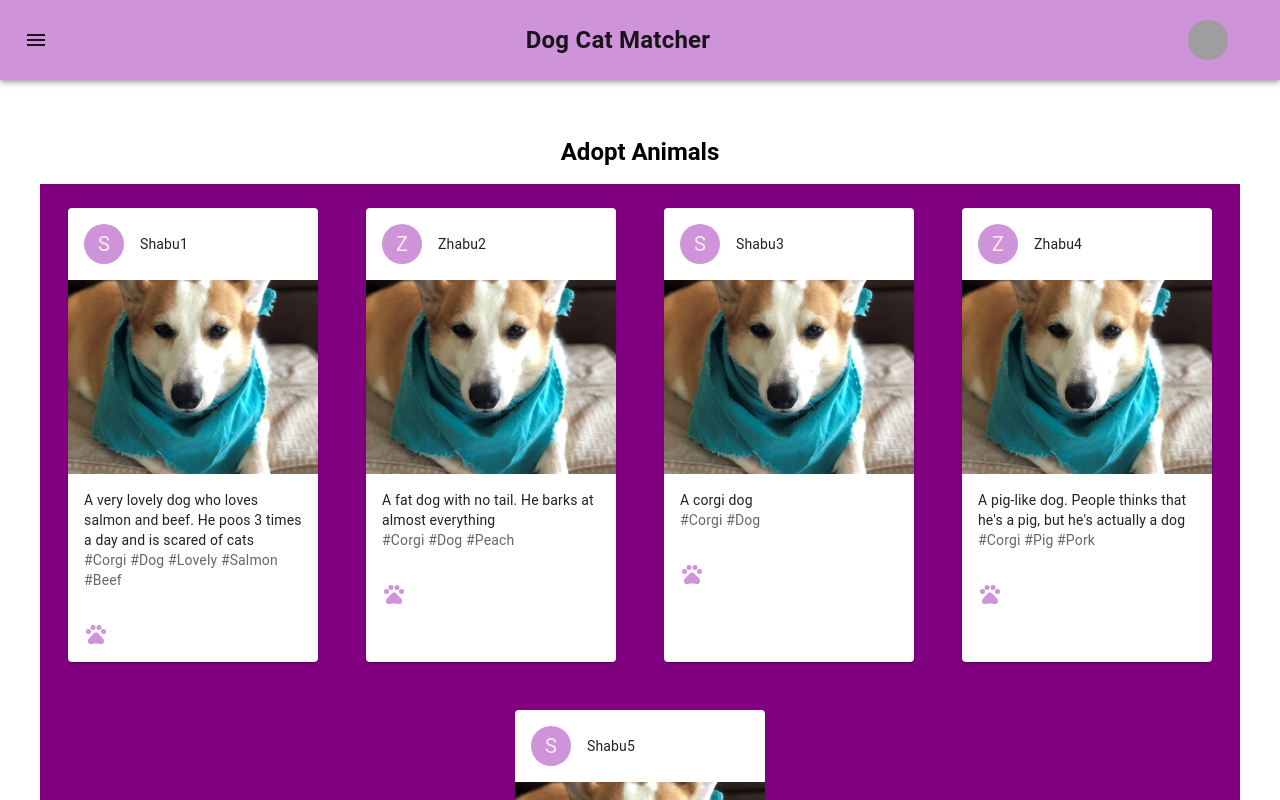
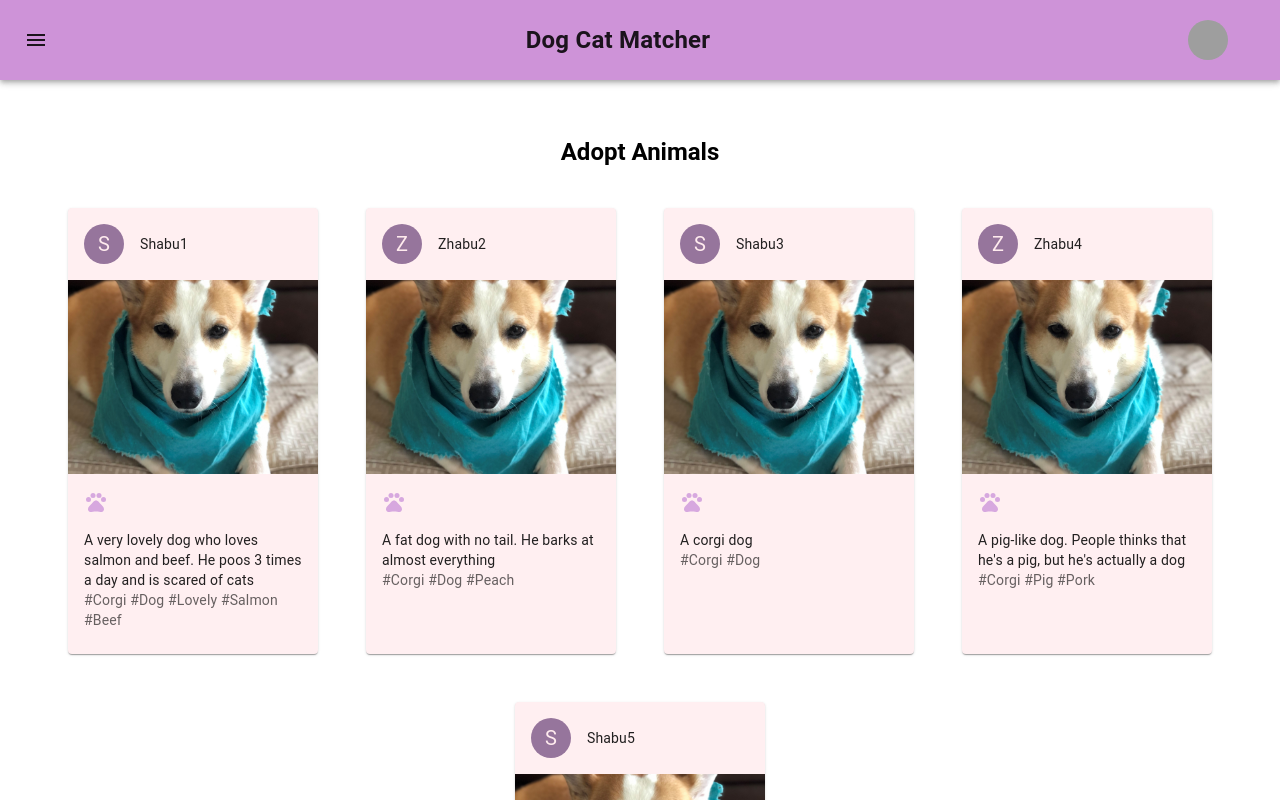
Before and after one commit to shabushabushabu/dog-cat-matcher-frontend, a React (Create React App) app: page /home/adoptanimals in a window 1280 px wide. Shown: the top 800 px of the page. Built offline with nearby package versions, Linux system fonts and the light colour scheme; grey boxes are pictures that could not be loaded.

Commit message:
change card design

```diff
--- a/src/components/AnimalCard.js
+++ b/src/components/AnimalCard.js
@@ -15,10 +15,11 @@ import { createTheme, ThemeProvider } from '@mui/material/styles';
 const theme = createTheme({
     palette: {
         background: {
-            default: "#ffebee"
+            default: "#ffebee",
+            light: "#ffeff1"
         },
         primary: {
-            main: "#ce93d8",
+            main: "#d7a8df", //  #ce93d8 #d7a8df #dfb9e5
         },
         secondary: {
             main: '#84c887',
@@ -48,26 +49,34 @@ function AnimalCard(props) {
     return (
         <ThemeProvider theme={theme}>
             <Card
-                sx={{ width: 250, m: 3, textAlign: "left" }}>
+                sx={{ width: 250, m: 3, textAlign: "left", bgcolor:"background.light" }}>
                 <CardHeader
                     avatar={
-                        <Avatar sx={{ bgcolor: "primary.main" }} aria-label="recipe">
+                        <Avatar sx={{ bgcolor: "primary.dark" }} aria-label="initial-animal">
                             {props.name.charAt(0)}
                         </Avatar>
                     }
-
                     title={props.name}
                 //   subheader="September 14, 2016"
+                />
 
-
-                />
                 <CardMedia
                     component="img"
                     height="194"
                     image={props.photoUrl}
                     alt="animal-image"
                 />
-                <CardContent>
+
+                <CardActions disableSpacing>
+                    <BootstrapTooltip title="Adopt Me!">
+                        <IconButton aria-label="adopt" size="medium" color="primary">
+                            <PetsIcon />
+                        </IconButton>
+                    </BootstrapTooltip>
+                </CardActions>
+
+                <CardContent
+                    sx={{ paddingTop: 0 }}>
                     <Typography variant="body2" color="text.primary">
                         {props.description}
                     </Typography>
@@ -75,13 +84,6 @@ function AnimalCard(props) {
                         {props.tags.map(tag => "#" + tag + " ")}
                     </Typography>
                 </CardContent>
-                <CardActions disableSpacing>
-                    <BootstrapTooltip title="Adopt Me!">
-                        <IconButton aria-label="adopt" size="medium" color="primary">
-                            <PetsIcon />
-                        </IconButton>
-                    </BootstrapTooltip>
-                </CardActions>
             </Card>
         </ThemeProvider>
     );
--- a/src/pages/AdoptAnimals.js
+++ b/src/pages/AdoptAnimals.js
@@ -18,7 +18,7 @@ const theme = createTheme({
       default: "#ffebee"
     },
     primary: {
-      main: "#ce93d8",
+      main: "#d7a8df",
     },
     secondary: {
       main: '#84c887',
@@ -80,7 +80,7 @@ function AdoptAnimalsPage() {
               display: "flex",
               flexDirection: "row",
               flexWrap: "wrap",
-              backgroundColor: "purple",
+              // backgroundColor: "purple",
               alignContent: "center",
               justifyContent: "center"
             }}>
```
